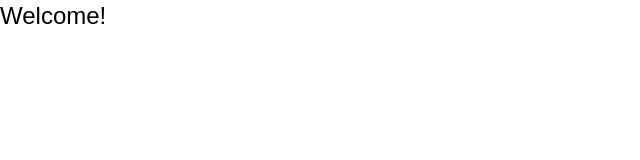
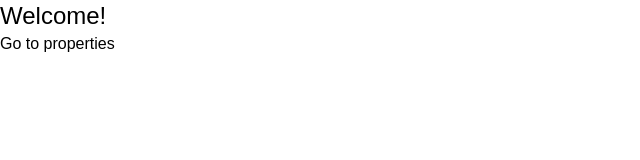
Before and after one commit to MajaMarkiewicz/rental-agency-next, a Next.js app: page / in a window 1280 px wide. Shown: the top 160 px of the page, without its empty margins (0-640 px from the left). Built offline with nearby package versions, Linux system fonts and the light colour scheme.

Commit message:
feat: create routes

```diff
--- a/app/page.tsx
+++ b/app/page.tsx
@@ -1,5 +1,12 @@
-const HomePage = () => {
-  return <div className="text-2xl">Welcome!</div>
+import Link from "next/link"
+
+const Home = () => {
+  return (
+    <div>
+      <h1 className="text-2xl">Welcome!</h1>
+      <Link href='/properties'>Go to properties</Link>
+    </div>
+  )
 }
 
-export default HomePage
+export default Home
--- /dev/null
+++ b/app/properties/[id]/page.tsx
@@ -0,0 +1,13 @@
+interface PropertyParams {
+    id: string;
+}
+
+interface PropertyProps {
+    params: PropertyParams;
+}
+
+const Property: React.FC<PropertyProps> = ({ params }) => {
+    return <div className="text-2xl">Property {params.id}</div>;
+  };
+
+export default Property
--- /dev/null
+++ b/app/properties/add/page.tsx
@@ -0,0 +1,5 @@
+const AddProperty = () => {
+    return <div className="text-2xl">Add New property</div>
+  }
+
+  export default AddProperty
--- /dev/null
+++ b/app/properties/page.tsx
@@ -0,0 +1,5 @@
+const Properties = () => {
+    return <div className="text-2xl">Properties</div>
+}
+
+export default Properties
```
Also changed, not shown: 1 other file (tests, documents, lock files or other folders).
